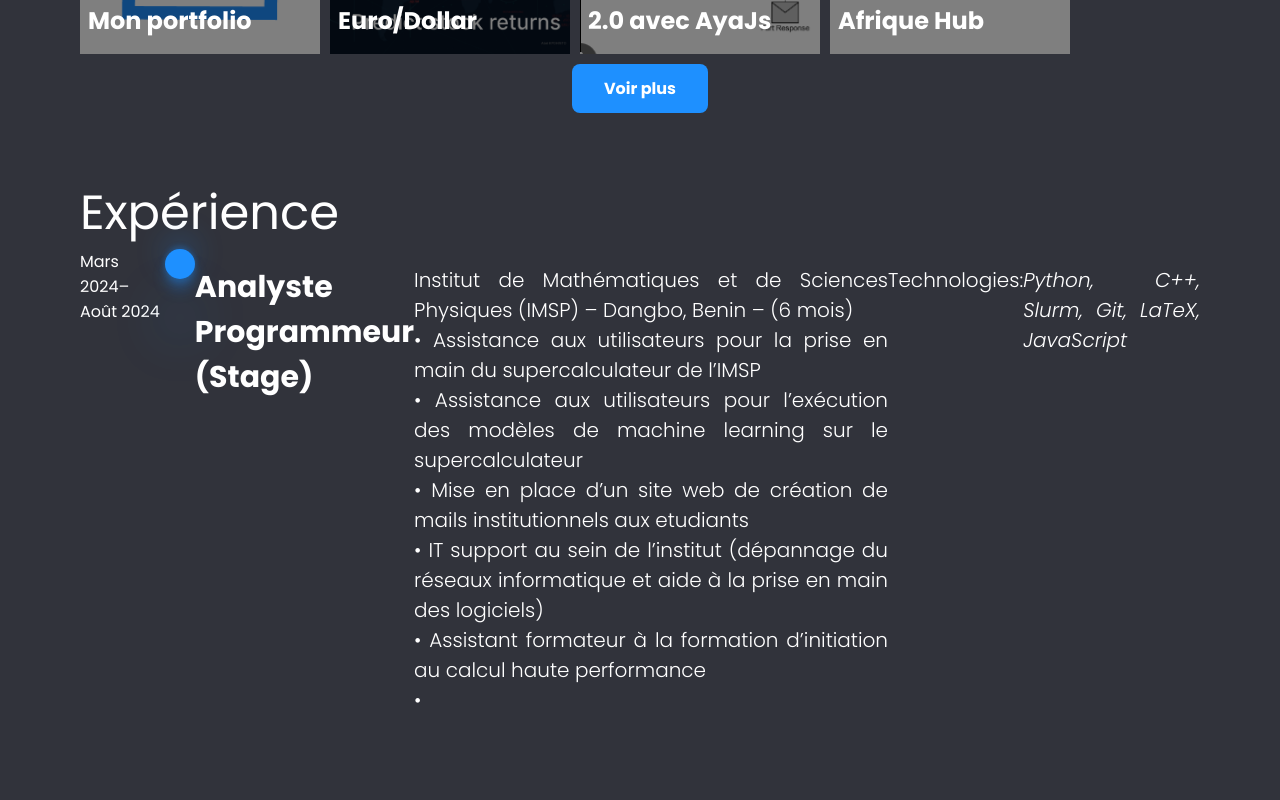
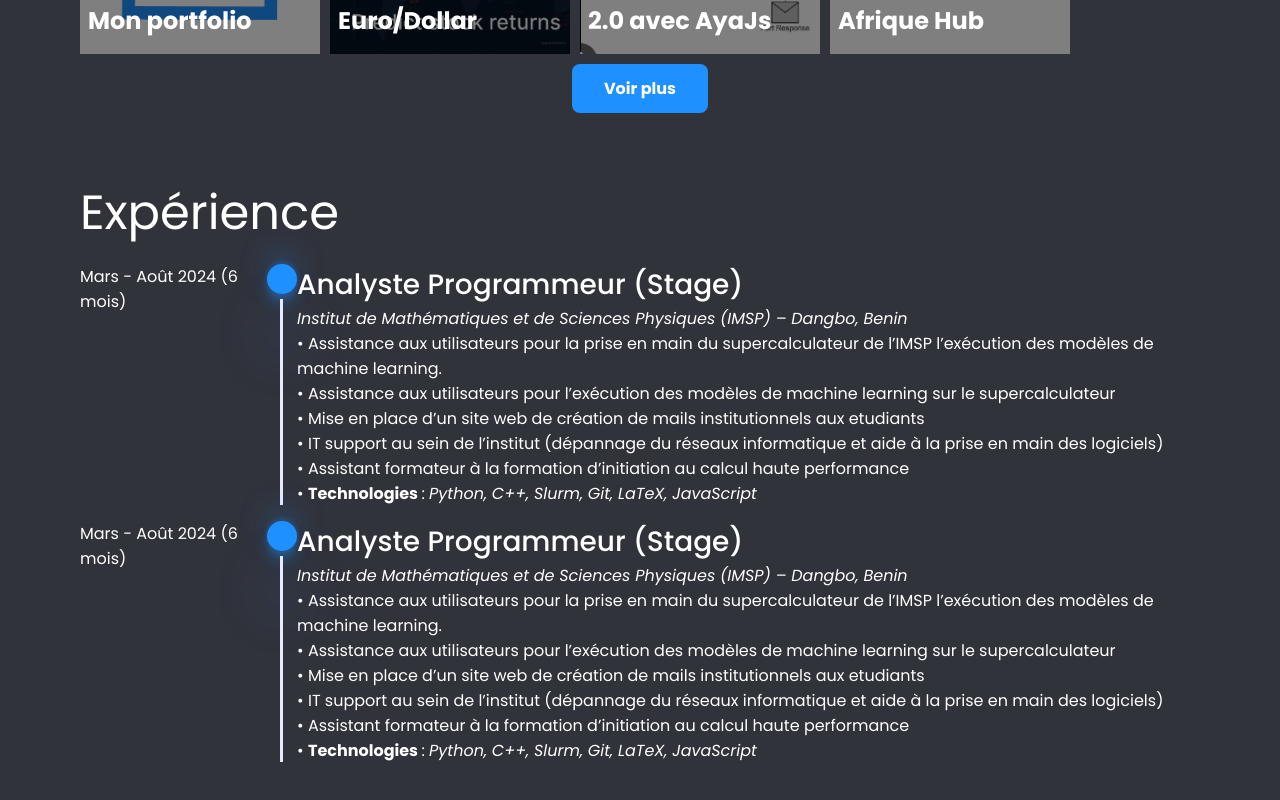
Before and after one commit to abel2319/portofolio, a React (Create React App) app: page / in a window 1280 px wide. Shown: the part 1908-2708 px from the top of the page. Built offline with nearby package versions, Linux system fonts and the light colour scheme.

Commit message:
done with 60% of expe

```diff
--- a/src/components/experiences/experience.css
+++ b/src/components/experiences/experience.css
@@ -9,14 +9,15 @@
 }
 
 .expeItems {
-  display: flex;
+
 }
 
-.item {
+.expeItem {
   display: flex;
+  margin-top: 15px;
 }
 
-.item .dotline .dot{
+.expeItem .dotline .dot{
   background: #1E90FF;
   width: 30px;
   height: 30px;
@@ -24,6 +25,22 @@
   box-shadow: rgba(30, 144, 255, 0.25) 0px 54px 55px, rgba(30, 144, 255, 0.25) 0px -12px 30px, rgba(30, 144, 255, 0.25) 0px 4px 6px, rgba(30, 144, 255, 0.25) 0px 12px 13px, rgba(30, 144, 255, 0.25) 0px -3px 5px;
 }
 
-.item .dotline .line {
+.expeItem .dotline .line {
+  border-left: solid 3px #e6e9ff;
+  height: 85%;
+  margin-top: 5px;
+  margin-left: 13px;
+}
 
+.expeItem .expeContent {
+  margin-top: 0;
 }
+
+.expeItem .expeContent .expeItemTitle{
+  font-size: 1.75rem;
+  font-weight: 500;
+}
+
+.expeItem .expeContent p{
+  font-size: 1rem;
+}
--- a/src/components/experiences/experience.jsx
+++ b/src/components/experiences/experience.jsx
@@ -6,24 +6,48 @@ function Experience() {
     <div className='expe'>
       <p>Expérience</p>
       <div className="expeItems">
-        <div className="item">
+        <div className="expeItem">
           <div className="year">
-            Mars 2024– Août 2024
+            Mars - Août 2024 (6 mois)
           </div>
           <div className="dotline">
             <div className="dot"></div>
             <div className="line"></div>
           </div>
-          <div className="content">
-            <h2>Analyste Programmeur (Stage)</h2>
-              Institut de Mathématiques et de Sciences Physiques (IMSP) – Dangbo, Benin – (6 mois) <br />
+          <div className="expeContent">
+            <span className='expeItemTitle'>Analyste Programmeur (Stage)</span>
+            <p>
+            <em>Institut de Mathématiques et de Sciences Physiques (IMSP) – Dangbo, Benin</em> <br />
 
-              • Assistance aux utilisateurs pour la prise en main du supercalculateur de l’IMSP <br />
-              • Assistance aux utilisateurs pour l’exécution des modèles de machine learning sur le supercalculateur <br />
-              • Mise en place d’un site web de création de mails institutionnels aux etudiants <br />
-              • IT support au sein de l’institut (dépannage du réseaux informatique et aide à la prise en main des logiciels) <br />
-              • Assistant formateur à la formation d’initiation au calcul haute performance <br />
-              • <span> Technologies </span>: <em> Python, C++, Slurm, Git, LaTeX, JavaScript</em> <br />
+            • Assistance aux utilisateurs pour la prise en main du supercalculateur de l’IMSP l’exécution des modèles de machine learning. <br />
+            • Assistance aux utilisateurs pour l’exécution des modèles de machine learning sur le supercalculateur <br />
+            • Mise en place d’un site web de création de mails institutionnels aux etudiants <br />
+            • IT support au sein de l’institut (dépannage du réseaux informatique et aide à la prise en main des logiciels) <br />
+            • Assistant formateur à la formation d’initiation au calcul haute performance <br />
+            • <strong> Technologies </strong>: <em> Python, C++, Slurm, Git, LaTeX, JavaScript</em> <br />
+            </p>
+          </div>
+        </div>
+        <div className="expeItem">
+          <div className="year">
+            Mars - Août 2024 (6 mois)
+          </div>
+          <div className="dotline">
+            <div className="dot"></div>
+            <div className="line"></div>
+          </div>
+          <div className="expeContent">
+          <span className='expeItemTitle'>Analyste Programmeur (Stage)</span>
+            <p>
+            <em>Institut de Mathématiques et de Sciences Physiques (IMSP) – Dangbo, Benin</em> <br />
+
+            • Assistance aux utilisateurs pour la prise en main du supercalculateur de l’IMSP l’exécution des modèles de machine learning. <br />
+            • Assistance aux utilisateurs pour l’exécution des modèles de machine learning sur le supercalculateur <br />
+            • Mise en place d’un site web de création de mails institutionnels aux etudiants <br />
+            • IT support au sein de l’institut (dépannage du réseaux informatique et aide à la prise en main des logiciels) <br />
+            • Assistant formateur à la formation d’initiation au calcul haute performance <br />
+            • <strong> Technologies </strong>: <em> Python, C++, Slurm, Git, LaTeX, JavaScript</em> <br />
+            </p>
           </div>
         </div>
       </div>
```
